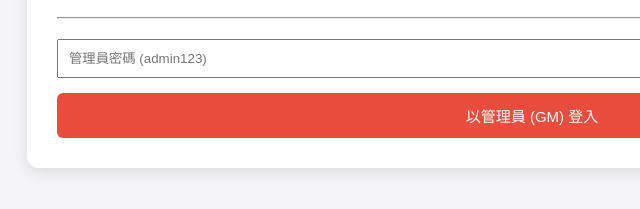
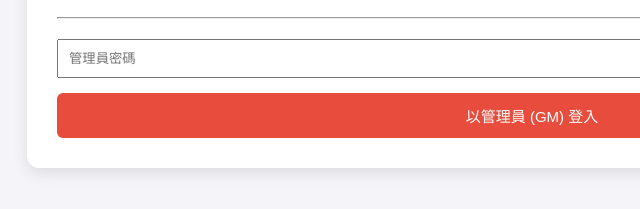
Before and after one commit to hkscsheph/investGame, a website: page index.html in a window 1280 px wide. Shown: the part 304-513 px from the top of the page, 108-748 px from the left. Drawn offline with nearby package versions, Linux system fonts and the light colour scheme.

Commit message:
update: hide admin pw

```diff
--- a/index.html
+++ b/index.html
@@ -129,7 +129,7 @@
         <input
           type="password"
           id="gmPasswordInput"
-          placeholder="管理員密碼 (admin123)"
+          placeholder="管理員密碼"
           style="width: 100%; padding: 10px; margin-bottom: 10px"
         />
         <button class="btn btn-gm" onclick="loginGM()">
```
